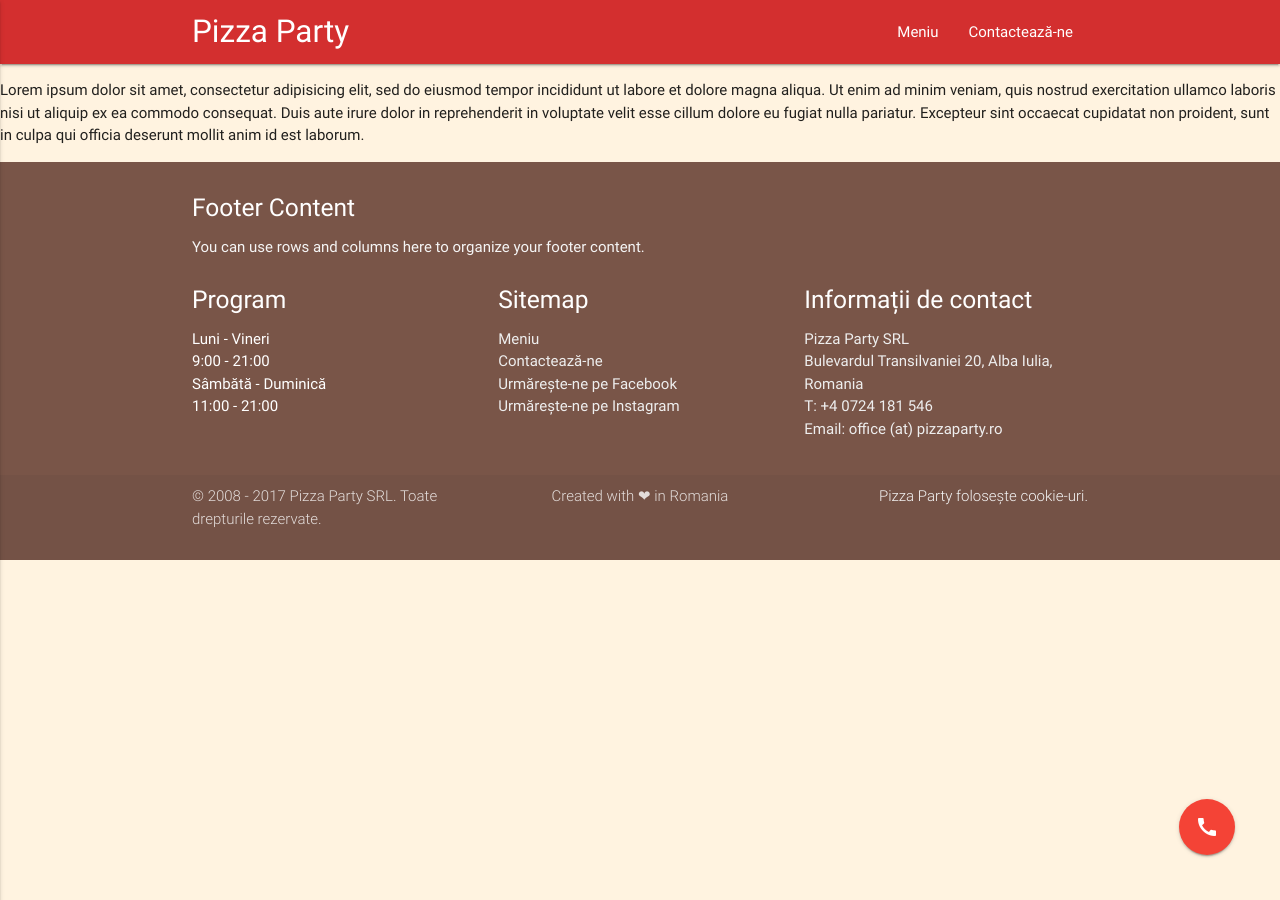
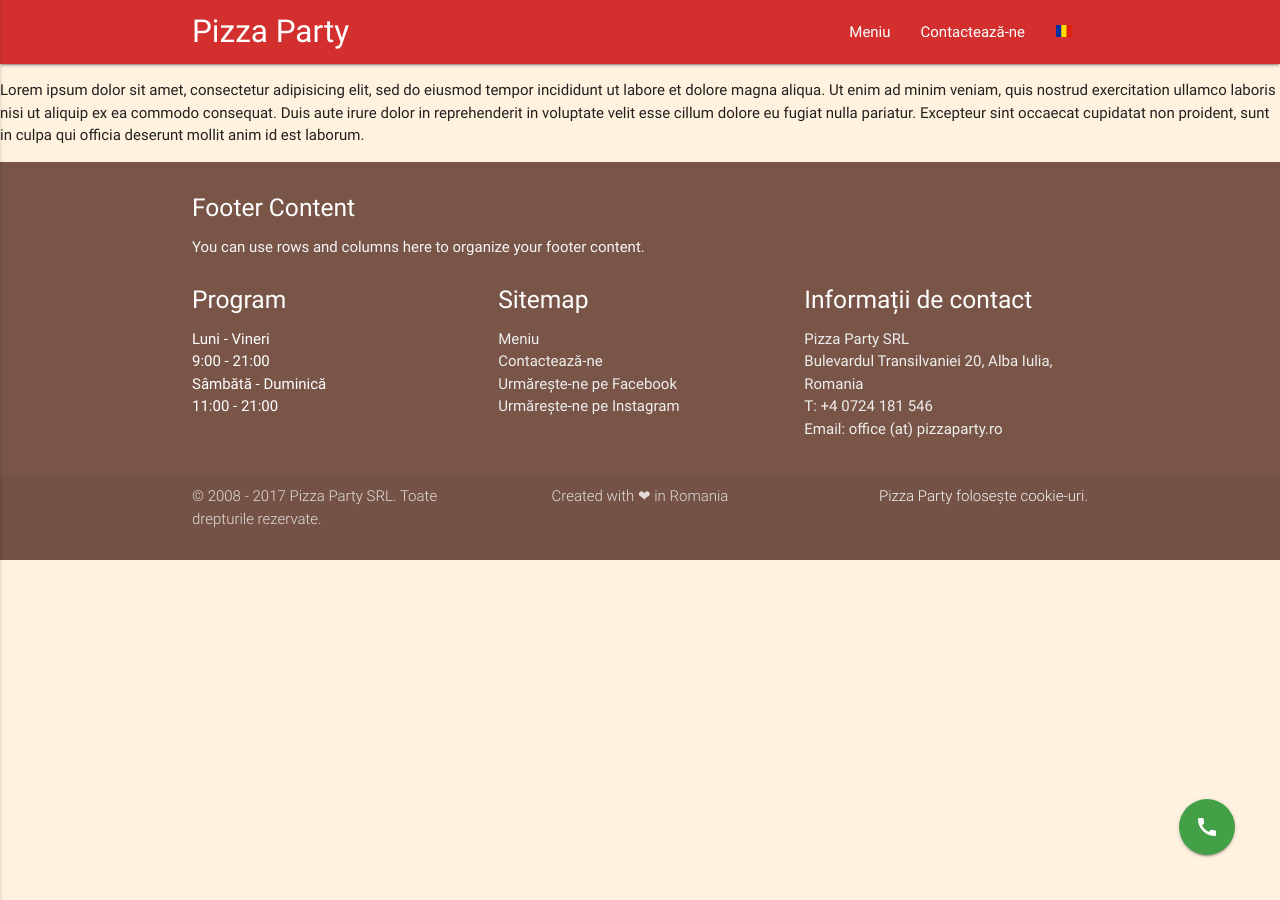
Before and after one commit to danieldeicide/pizza-party-mdl, a Jekyll site: the page built from en/index.html, in a window 1280 px wide. Built offline with Jekyll 4.4.1, drawn with Linux system fonts in a browser that asks for light colours; nearby versions of some CDN libraries.

Commit message:
dsadas
dsa

```diff
--- a/_includes/navbar.html
+++ b/_includes/navbar.html
@@ -1,6 +1,23 @@
 <nav class="red darken-2" id="transparentNav">
   <div class="container">
-    <a href="{{site.baseurl}}/" class="brand-logo">Pizza Party</a>
+    <ul>
+      <li>
+        {% if page.url == '/en/' %}
+        <a href="{{site.baseurl}}/en" class="brand-logo">Pizza Party</a>
+        {% else %}
+        <a href="{{site.baseurl}}/" class="brand-logo">Pizza Party</a>
+        {% endif %}
+      </li>
+      <li class="right">
+        {% if page.url == '/en/' %}
+        <a href="{{site.baseurl}}/"><img src="{{site.baseurl}}/assets/ro.svg" alt="Language: Romanian"></a>
+        {% else %}
+        <a href="{{site.baseurl}}/en"><img src="{{site.baseurl}}/assets/gb.svg" alt="Language: English"></a>
+        {% endif %}
+      </li>
+    </ul>
+    <!-- <span class="language"><a href="{{site.baseurl}}/en"><img src="{{site.baseurl}}/assets/gb.svg" alt="Language: English"></a></span> -->
+
     <a href="{{site.baseurl}}/" data-activates="mobile" class="button-collapse"><i class="material-icons">menu</i></a>
     <ul class="right hide-on-med-and-down">
       <li {% if page.url == '/menu/' %}class="active"{% endif %}><a href="{{site.baseurl}}/menu">Meniu</a></li>
--- a/_layouts/default.html
+++ b/_layouts/default.html
@@ -1,5 +1,5 @@
 <!DOCTYPE html>
-<html lang=ro>
+<html lang=ro-RO>
 <head>
   <meta charset=utf-8>
   <meta content="IE=edge" http-equiv=X-UA-Compatible>
--- a/_layouts/defaultEn.html
+++ b/_layouts/defaultEn.html
@@ -1,31 +1,49 @@
 <!DOCTYPE html>
-<html lang=en>
-
+<html lang=ro-RO>
 <head>
   <meta charset=utf-8>
   <meta content="IE=edge" http-equiv=X-UA-Compatible>
   <meta content="width=device-width,initial-scale=1" name=viewport>
-    <meta content="todo" name=description>
   <title>{{page.title}}</title>
+
 
   <link rel="stylesheet" href="https://fonts.googleapis.com/icon?family=Material+Icons">
   <link rel="stylesheet" href="https://cdnjs.cloudflare.com/ajax/libs/materialize/0.100.1/css/materialize.min.css">
   <link rel="stylesheet" href="{{site.baseurl}}/css/main.css">
-    <link href=/apple-touch-icon.png rel=apple-touch-icon>
-    <link href=/favicon.ico rel=icon>
+  <link rel="alternate" href="{{site.baseurl}}/en/" hreflang="en-GB" />
+
+
+
+  {% include icons.html %}
+  {% include seo.html %}
+  {% include manifest.html %}
+  {% include schema.org.html %}
+
+
+
+
 </head>
-
 <body>
+  <!-- {% include language.html %} -->
   {% include navbar.html %}
-
   {{content}}
   {% include footer.html %}
-    <a href="tel:0763095010" class="btn-floating btn-large waves-effect waves-light red" id="view-source"><i class="material-icons">call</i></a>
-
+  <a href="tel:0763095010" class="btn-floating btn-large waves-effect waves-light green darken-1" id="view-source"><i class="material-icons">call</i></a>
   <script type="text/javascript" src="https://code.jquery.com/jquery-3.2.1.min.js"></script>
   <script src="https://cdnjs.cloudflare.com/ajax/libs/materialize/0.100.1/js/materialize.min.js"></script>
   <script src="{{site.baseurl}}/js/jquery.matchHeight.js" type="text/javascript"></script>
   <script src="{{site.baseurl}}/js/main.js"></script>
+  <script>
+  (function(i, s, o, g, r, a, m) {
+    i['GoogleAnalyticsObject'] = r;
+    i[r] = i[r] || function() {
+      (i[r].q = i[r].q || []).push(arguments)
+    }, i[r].l = 1 * new Date();
+    a = s.createElement(o),
+    m = s.getElementsByTagName(o)[0];
+    a.async = 1;
+    a.src = g;
+    m.parentNode.insertBefore(a, m)
+  })(window, document, 'script', 'https://www.google-analytics.com/analytics.js','ga');ga('create','UA-101920827-4', 'auto');ga('send', 'pageview');</script>
 </body>
-
 </html>
--- a/en/index.html
+++ b/en/index.html
@@ -1,5 +1,5 @@
 ---
 layout: defaultEn
-title: Pizza Party - Home
+title: The best pizza in town - Pizza Party
 ---
 <p>Lorem ipsum dolor sit amet, consectetur adipisicing elit, sed do eiusmod tempor incididunt ut labore et dolore magna aliqua. Ut enim ad minim veniam, quis nostrud exercitation ullamco laboris nisi ut aliquip ex ea commodo consequat. Duis aute irure dolor in reprehenderit in voluptate velit esse cillum dolore eu fugiat nulla pariatur. Excepteur sint occaecat cupidatat non proident, sunt in culpa qui officia deserunt mollit anim id est laborum.</p>
```
Lines whose indentation alone changed are shown as unchanged.
